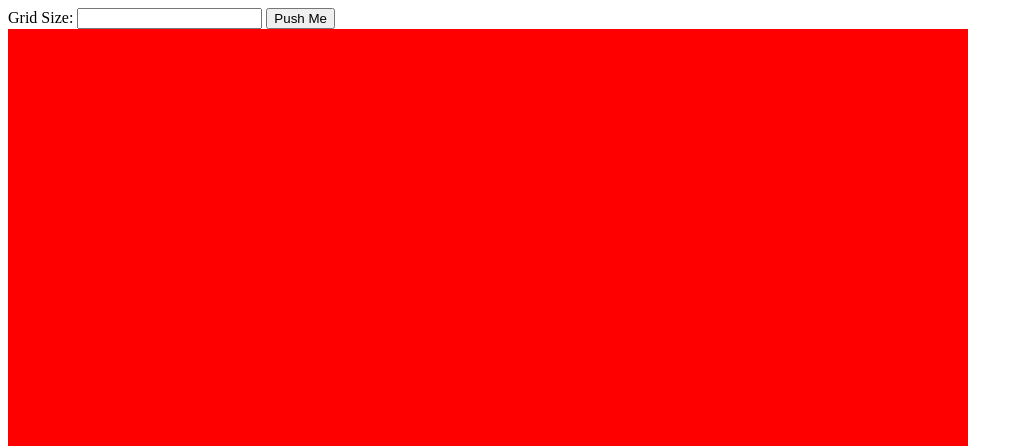
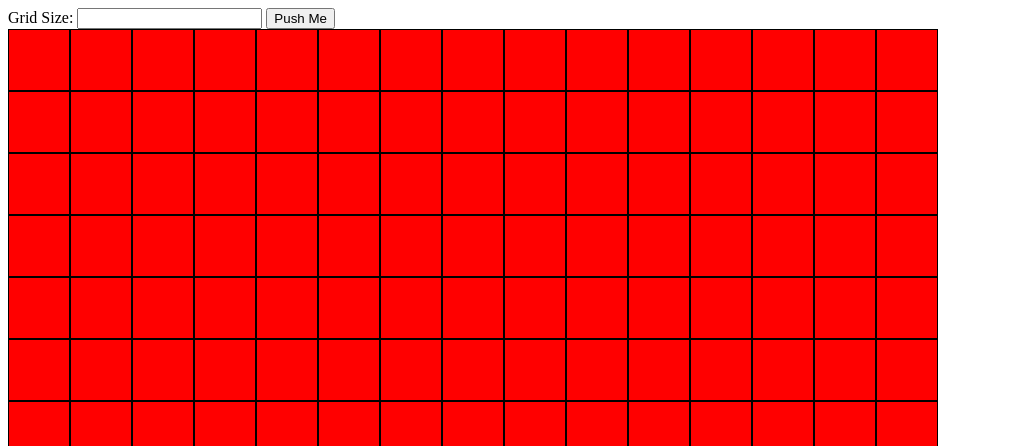
Before and after one commit to ncreel70/etch_a_sketch, a plain HTML site: page index.html in a window 1280 px wide. Both pictures are taken after a click on the button "Push Me". Shown: the top 446 px of the page, without its empty margins (0-1023 px from the left). Drawn offline with Linux system fonts and the light colour scheme; files that its build step writes are made by us from their sources; files whose address does not match are found by name.

Commit message:
switched to mouseover from hover, perpetual background color change

```diff
--- a/script.js
+++ b/script.js
@@ -19,9 +19,15 @@ document.addEventListener('click',() => {
          divCell.style.height = '100%';
          divCell.style.width = dimension + 'px';
          divCell.style.float = 'left';
+         divCell.onmouseover = mouseHoverColorChange;
       }
 
       container.appendChild(divRow);
    }
+
+   function mouseHoverColorChange(elementId) {
+      this.style.background = 'black';
+   }
+
    document.getElementsByClassName('row').height = dimension;
 })
--- a/style.css
+++ b/style.css
@@ -1,9 +1,10 @@
 #container {
     width: 960px;
-    height: 960px;
+}
+.cell {
     background-color: red;
+    border-style: solid;
+    border-width: 1px;
+    border-color: black;
+    border-collapse: collapse;
 }
-
-.cell:hover {
-    background-color: black;
-}
```
